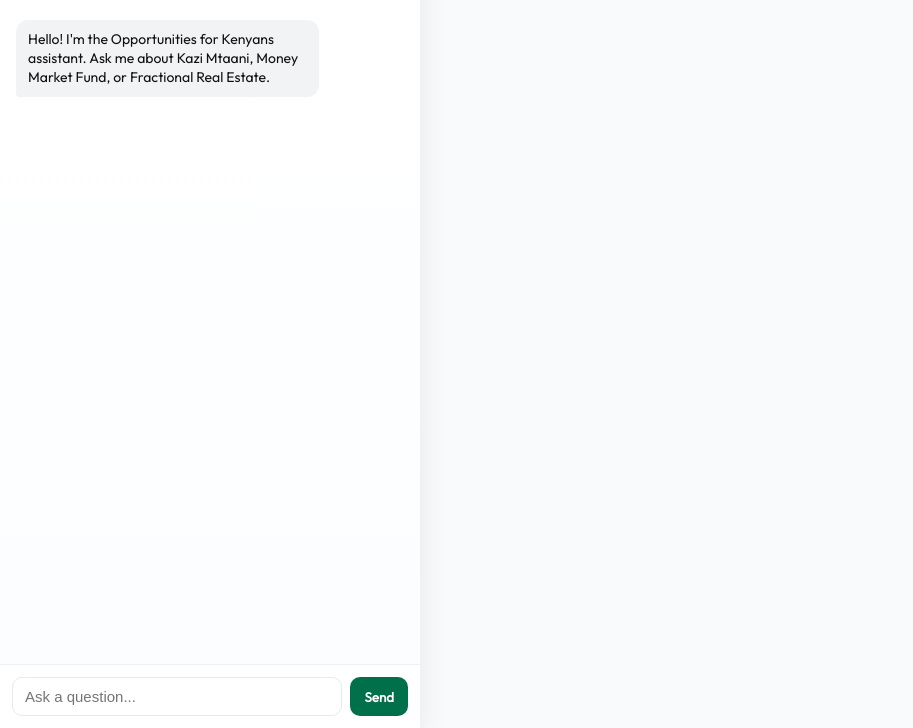
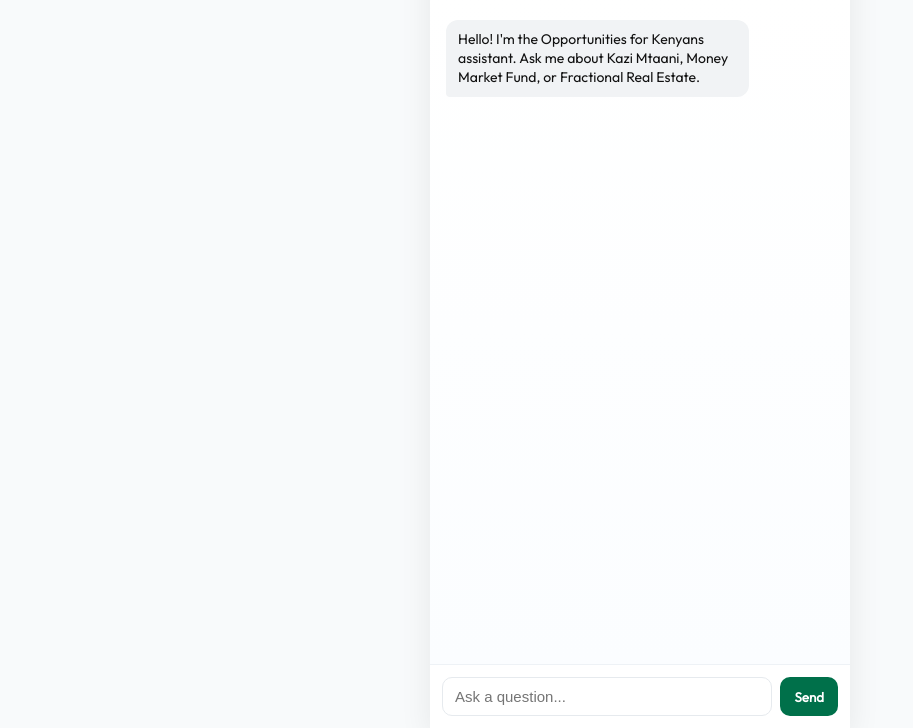
Before and after one commit to StormzzG/Opp4Kenyans-Agent, a website: page index.html in a window 1280 px wide. Shown: the part 72-800 px from the top of the page, without its empty margins (0-913 px from the left). Drawn offline with Linux system fonts and the light colour scheme.

Commit message:
Update style.css

```diff
--- a/style.css
+++ b/style.css
@@ -15,7 +15,7 @@ html,body{height:100%;margin:0;font-family:"Outfit", sans-serif;background:var(-
   width:100%;
   max-width:420px;
   height:100%;
-  margin:0 auto 0 0;
+  margin:0 auto;
   display:flex;
   flex-direction:column;
   box-shadow:0 10px 30px rgba(0,0,0,0.08);
```
